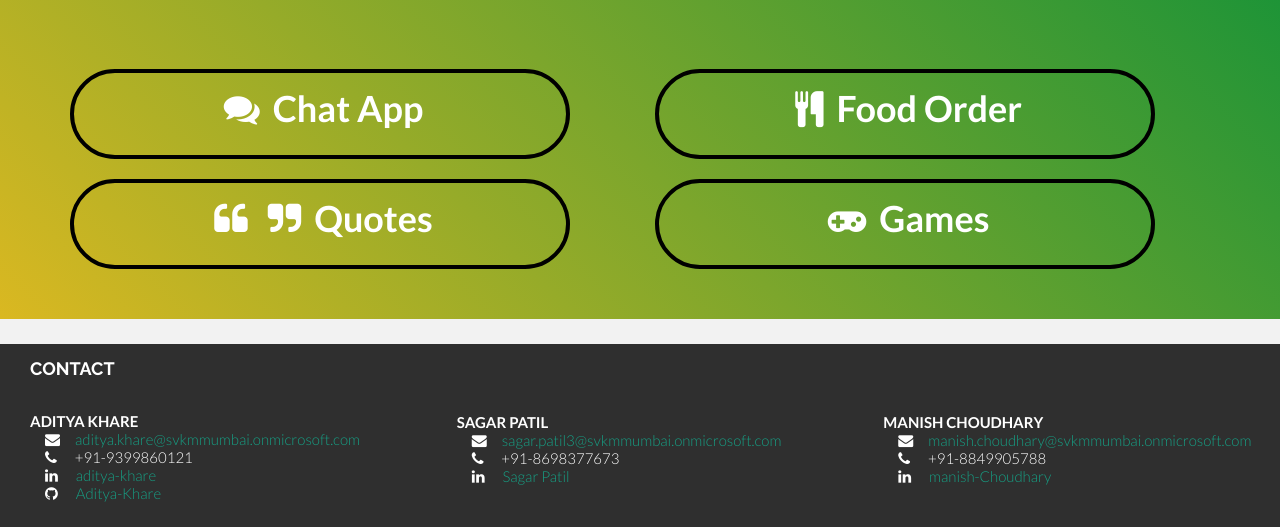
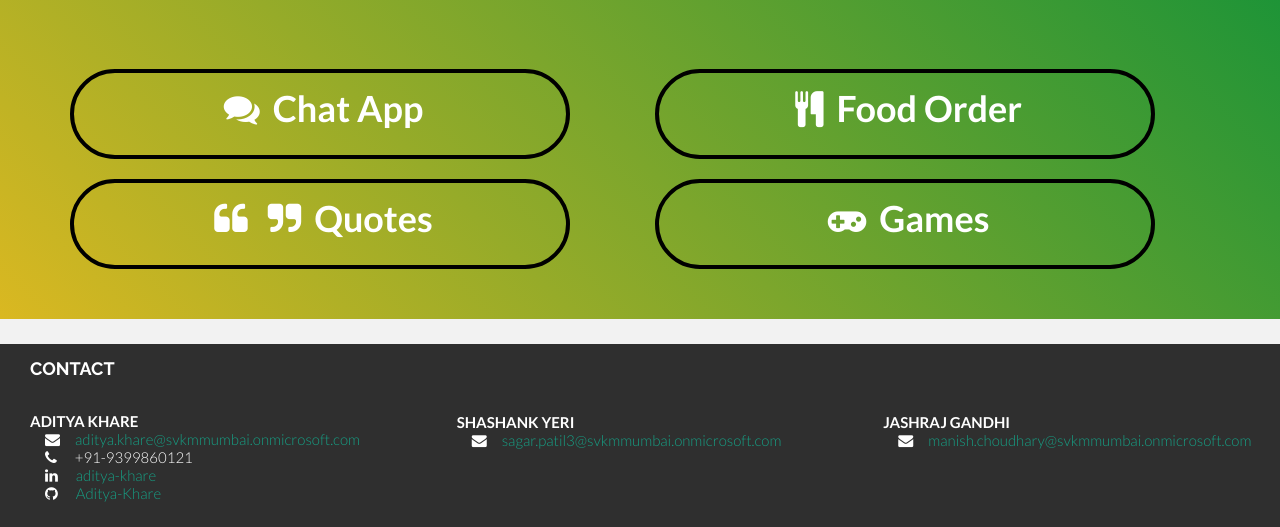
Before and after one commit to Aditya-Khare/CraftyTech, a PHP site: page / in a window 1280 px wide. Shown: the part 1052-1579 px from the top of the page. Run offline with PHP 8.4, Linux system fonts and the light colour scheme; some libraries are stand-ins or nearby versions.

Commit message:
Update index.php

```diff
--- a/index.php
+++ b/index.php
@@ -140,19 +140,17 @@
                     <div class="col-lg-4">
                         <br><br><br>
                         <p>
-                            <strong>SAGAR PATIL</strong>
+                            <strong>SHASHANK YERI</strong>
                             <br>&ensp;&ensp;<i class="fa fa-envelope" aria-hidden="true"></i>&ensp;&ensp;<a href="mailto:sagar.patil3@svkmmumbai.onmicrosoft.com">sagar.patil3@svkmmumbai.onmicrosoft.com</a>
-                            <br>&ensp;&ensp;<i class="fa fa-phone" aria-hidden="true"></i>&ensp;&ensp; +91-8698377673
-                            <br>&ensp;&ensp;<i class="fa fa-linkedin" aria-hidden="true"></i>&ensp;&ensp; <a href="">Sagar Patil</a><br>
+
                         </p>
                     </div>
                     <div class="col-lg-4">
                         <br><br><br>
                         <p>
-                            <strong>MANISH CHOUDHARY</strong>
+                            <strong>JASHRAJ GANDHI</strong>
                             <br>&ensp;&ensp;<i class="fa fa-envelope" aria-hidden="true"></i>&ensp;&ensp;<a href="mailto:manish.choudhary@svkmmumbai.onmicrosoft.com">manish.choudhary@svkmmumbai.onmicrosoft.com</a>
-                            <br>&ensp;&ensp;<i class="fa fa-phone" aria-hidden="true"></i>&ensp;&ensp; +91-8849905788
-                            <br>&ensp;&ensp;<i class="fa fa-linkedin" aria-hidden="true"></i>&ensp;&ensp; <a href="https://www.linkedin.com/in/manish-choudhary-18a8971b4">manish-Choudhary<br>
+
                         </p>
                     </div>
                     <!--col-lg-4-->
```
